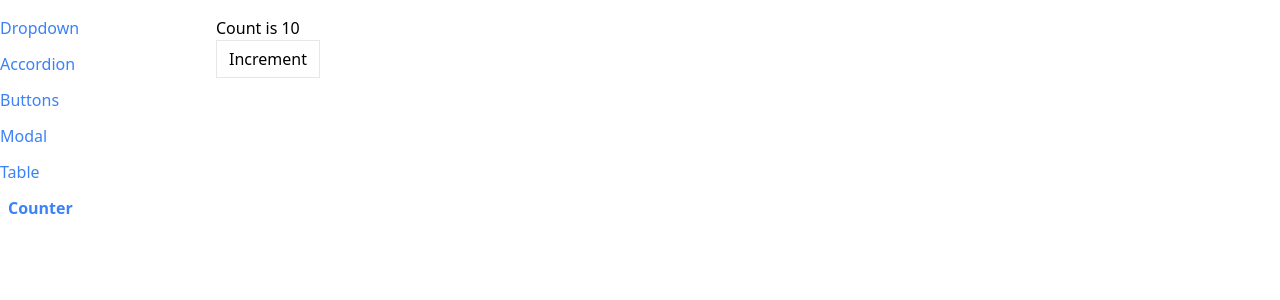
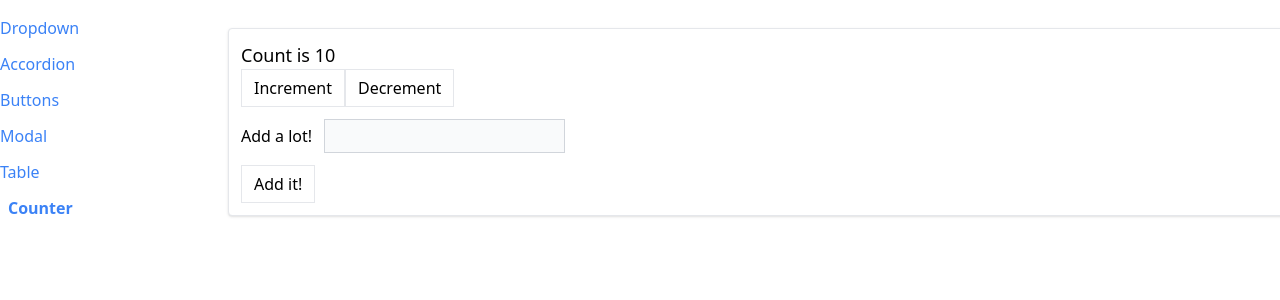
Before and after one commit to JanaMalecka/comps, a React (Create React App) app: page /counter in a window 1280 px wide. Shown: the top 300 px of the page. Built offline with nearby package versions, Linux system fonts and the light colour scheme.

Commit message:
useReducer

```diff
--- a/src/pages/CounterPage.js
+++ b/src/pages/CounterPage.js
@@ -1,4 +1,124 @@
+import { useReducer } from 'react';
 import Button from '../components/Button';
+import Panel from '../components/Panel';
+
+const INCREMENT_COUNT = 'increment';
+const SET_VALUE_TO_ADD = 'change_value_to_add';
+const DECREMENT_COUNT = 'decrement';
+const ADD_VALUE_TO_COUNT = 'add_value_to_count';
+
+const reducer = (state, action) => {
+  switch (action.type) {
+    case INCREMENT_COUNT:
+      return {
+        ...state,
+        count: state.count + 1,
+      };
+    case SET_VALUE_TO_ADD:
+      return {
+        ...state,
+        valueToAdd: action.payload,
+      };
+    case DECREMENT_COUNT:
+      return {
+        ...state,
+        count: state.count - 1,
+      };
+    case ADD_VALUE_TO_COUNT:
+      return {
+        ...state,
+        count: state.count + state.valueToAdd,
+        valueToAdd: 0,
+      };
+
+    default:
+      return state;
+    // throw new Error('unexpected action type: ' + action.type)
+  }
+  /*
+  switch instead of ifs
+  if (action.type === INCREMENT_COUNT) {
+    return {
+      ...state,
+      count: state.count + 1,
+    };
+  }
+
+  if (action.type === SET_VALUE_TO_ADD) {
+    return {
+      ...state,
+      valueToAdd: action.payload,
+    };
+  }
+
+  return state; */
+};
+
+function CounterPage({ initialCount }) {
+  const [state, dispatch] = useReducer(reducer, {
+    count: initialCount,
+    valueToAdd: 0,
+  });
+
+  // console.log(state); for debugging
+
+  const increment = () => {
+    dispatch({
+      type: INCREMENT_COUNT,
+    });
+  };
+
+  const decrement = () => {
+    dispatch({
+      type: DECREMENT_COUNT,
+    });
+  };
+
+  const handleChange = (event) => {
+    const value = parseInt(event.target.value) || 0; //if NaN than 0
+
+    dispatch({
+      type: SET_VALUE_TO_ADD,
+      payload: value,
+    });
+  };
+
+  const handleSubmit = (event) => {
+    event.preventDefault();
+    dispatch({
+      type: ADD_VALUE_TO_COUNT,
+    });
+  };
+
+  return (
+    <Panel className="m-3">
+      <h1 className="text-lg">Count is {state.count}</h1>
+      <div className="flex flex-row">
+        <Button onClick={increment}>Increment</Button>
+        <Button onClick={decrement}>Decrement</Button>
+      </div>
+
+      <form onSubmit={handleSubmit}>
+        <label>Add a lot!</label>
+        <input
+          type="number"
+          className="p-1 m-3 bg-gray-50 border border-gray-300"
+          onChange={handleChange}
+          value={state.valueToAdd || ''} //if I get 0 as a state than display empty String in input
+        />
+
+        <Button> Add it!</Button>
+      </form>
+    </Panel>
+  );
+}
+
+export default CounterPage;
+
+/*
+useState + custom hook
+
+import Button from '../components/Button'; useState + custom hook
 import useCounter from '../hooks/use-counter';
 
 function CounterPage({ initialCount }) {
@@ -12,4 +132,59 @@
   );
 }
 
-export default CounterPage;
+export default CounterPage; */
+
+/*
+using useState instead of useReducer
+
+import { useState } from 'react';
+import Button from '../components/Button';
+import Panel from '../components/Panel';
+
+function CounterPage({ initialCount }) {
+  const [count, setCount] = useState(initialCount);
+  const [valueToAdd, setValueToAdd] = useState(0);
+
+  const increment = () => {
+    setCount(count + 1);
+  };
+
+  const decrement = () => {
+    setCount(count - 1);
+  };
+
+  const handleChange = (event) => {
+    const value = parseInt(event.target.value) || 0; //if NaN than 0
+    setValueToAdd(value);
+  };
+
+  const handleSubmit = (event) => {
+    event.preventDefault();
+    setCount(count + valueToAdd);
+    setValueToAdd(0);
+  };
+
+  return (
+    <Panel className="m-3">
+      <h1 className="text-lg">Count is {count}</h1>
+      <div className="flex flex-row">
+        <Button onClick={increment}>Increment</Button>
+        <Button onClick={decrement}>Decrement</Button>
+      </div>
+
+      <form onSubmit={handleSubmit}>
+        <label>Add a lot!</label>
+        <input
+          type="number"
+          className="p-1 m-3 bg-gray-50 border border-gray-300"
+          onChange={handleChange}
+          value={valueToAdd || ''} //if I get 0 as a state than display empty String in input
+        />
+
+        <Button> Add it!</Button>
+      </form>
+    </Panel>
+  );
+}
+
+export default CounterPage; */
```
